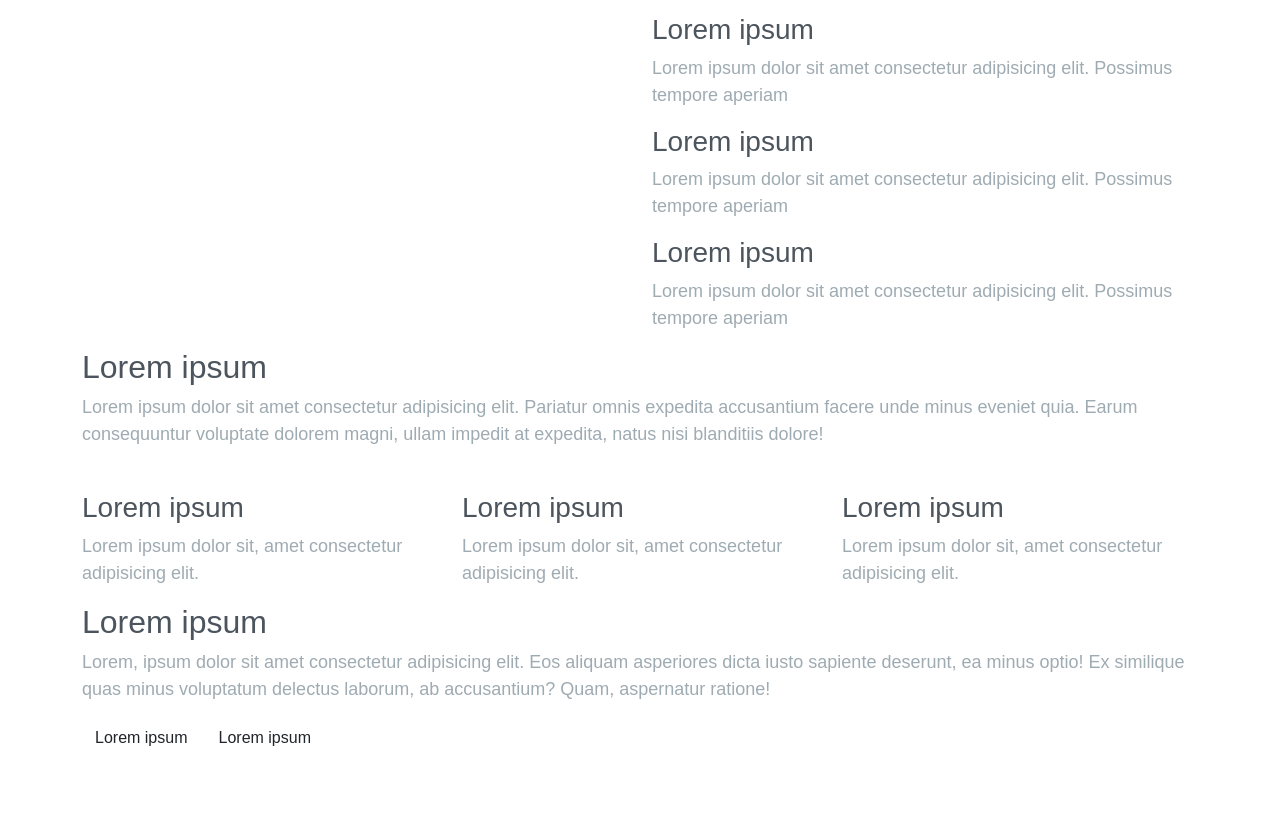
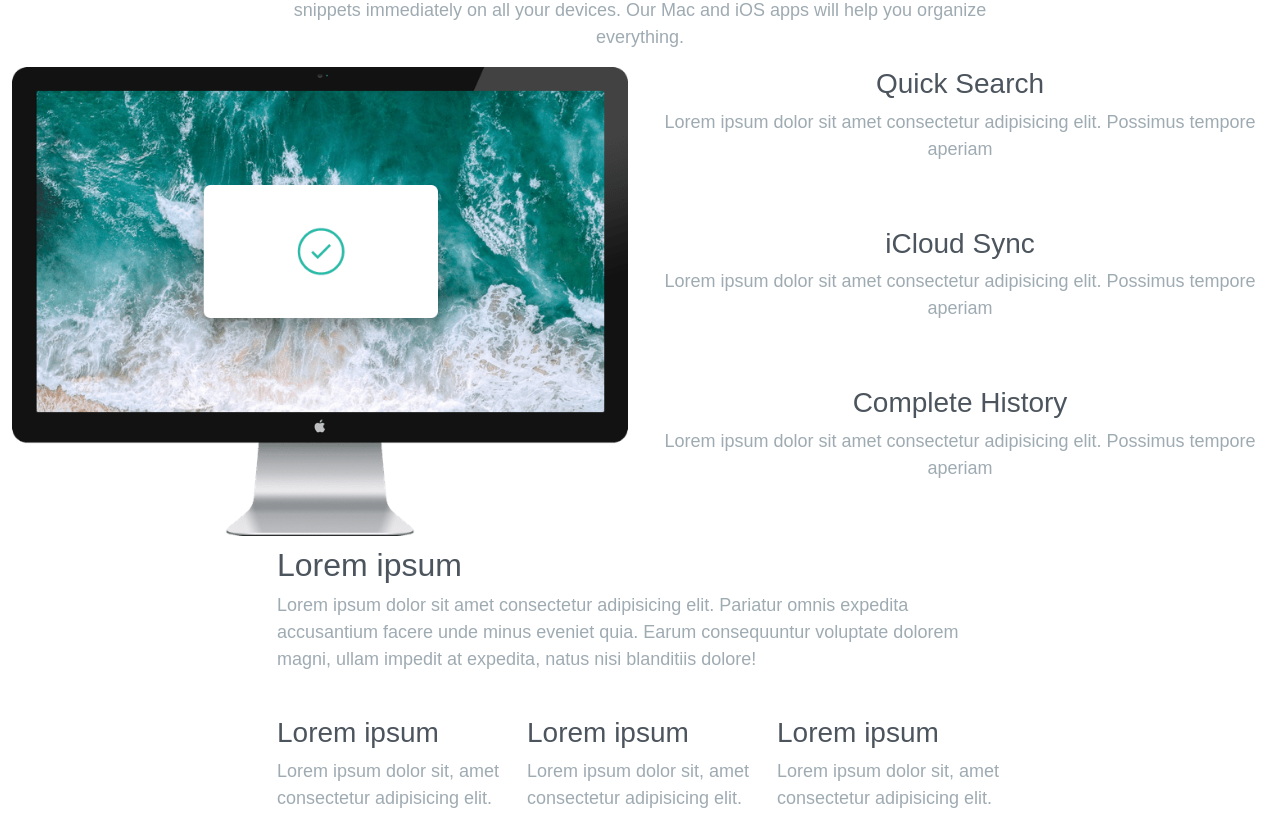
Before and after one commit to SimoL-003/clipboard-landing-page-master, a plain HTML site: page index.html in a window 1280 px wide. Shown: the part 667-1487 px from the top of the page. Before the commit the page ends 1424 px from the top, so only its background shows below. Drawn offline with nearby package versions, Linux system fonts and the light colour scheme; a web font is replaced by a local one.

Commit message:
function section (WIP)

```diff
--- a/css/style.css
+++ b/css/style.css
@@ -7,6 +7,15 @@
     /* neutral colors */
     --dark-gray: hsl(210, 10%, 33%);
     --light-gray: hsl(201, 11%, 66%)
+}
+
+/* UTILITIES */
+.container {
+    max-width: 750px;
+}
+
+img {
+    max-width: 100%;
 }
 
 /* TYPOGRAPHY */
@@ -75,6 +84,10 @@ h1 {
     flex-direction: column;
 }
 
+.functions .text {
+    text-align: center;
+}
+
 /* RESPONSIVE */
 @media only screen and (min-width:576px) {
     .hero {
@@ -88,4 +101,8 @@ h1 {
         justify-content: center;
         gap: 20px;
     }
+
+    .functions .img-text {
+        display: flex;
+    }
 }
--- a/index.html
+++ b/index.html
@@ -29,8 +29,6 @@
   <link href="https://fonts.googleapis.com/css2?family=Bai+Jamjuree:ital,wght@0,200;0,300;0,400;0,500;0,600;0,700;1,200;1,300;1,400;1,500;1,600;1,700&display=swap"
         rel="stylesheet">
 
-
-
   <title>Frontend Mentor | Clipboard landing page</title>
 </head>
 
@@ -39,8 +37,8 @@
 
     <!-- HERO SECTION -->
     <section class="hero pb-5">
-      <div class="container">
-        <div class="row text-center">
+      <div class="container text-center">
+        <div class="row">
           <div class="svg mt-5 pt-5 pb-2">
             <svg width="125"
                  height="125"
@@ -68,32 +66,37 @@
     </section>
     <!-- /HERO SECTION -->
 
-
     <!-- FUNCTIONS -->
     <section class="functions pt-5">
-      <div class="container">
+
+      <!-- Functions heading -->
+      <div class="container text-center">
         <div class="row">
           <div class="col">
-            <h2>Lorem ipsum</h2>
-            <p>Lorem ipsum dolor sit amet consectetur adipisicing elit. Incidunt repudiandae ipsum deserunt labore corrupti vel nulla sequi id architecto voluptatibus, excepturi eligendi sapiente consectetur doloremque dolorem esse tenetur repellendus debitis?</p>
+            <h2>Keep track of your snippets</h2>
+            <p>Clipboard instantly stores any item you copy in the clodu, meaning you can access your snippets immediately on all your devices. Our Mac and iOS apps will help you organize everything.</p>
           </div>
         </div>
-        <div class="row">
-          <div class="col">
-            <img src=""
-                 alt="">
+      </div>
+
+      <!-- Function img + functions -->
+      <div class="container-fluid">
+        <div class="img-text row">
+          <div class="img col-12 col-md-6">
+            <img src="./images/image-computer.png"
+                 alt="Computer">
           </div>
-          <div class="col">
-            <div class="col">
-              <h3>Lorem ipsum</h3>
+          <div class="text col-12 col-md-6">
+            <div class="pb-5">
+              <h3>Quick Search</h3>
               <p>Lorem ipsum dolor sit amet consectetur adipisicing elit. Possimus tempore aperiam</p>
             </div>
-            <div class="col">
-              <h3>Lorem ipsum</h3>
+            <div class="pb-5">
+              <h3>iCloud Sync</h3>
               <p>Lorem ipsum dolor sit amet consectetur adipisicing elit. Possimus tempore aperiam</p>
             </div>
-            <div class="col">
-              <h3>Lorem ipsum</h3>
+            <div class="pb-5">
+              <h3>Complete History</h3>
               <p>Lorem ipsum dolor sit amet consectetur adipisicing elit. Possimus tempore aperiam</p>
             </div>
           </div>
```
